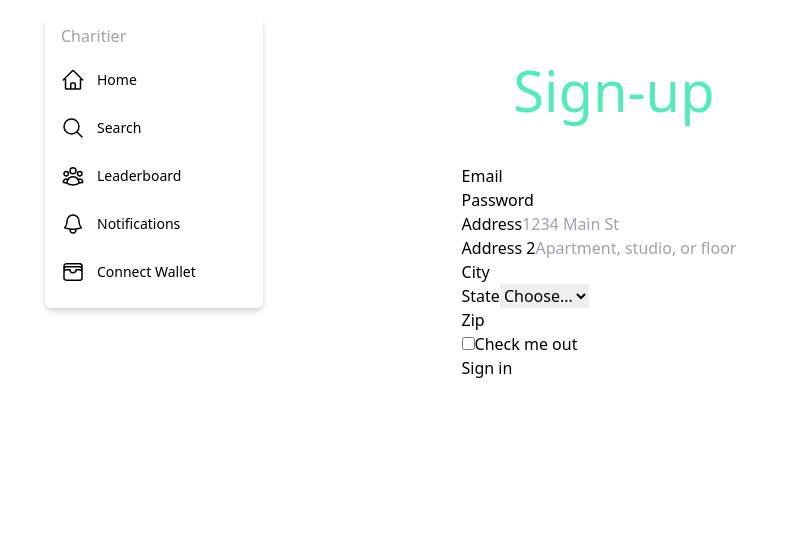
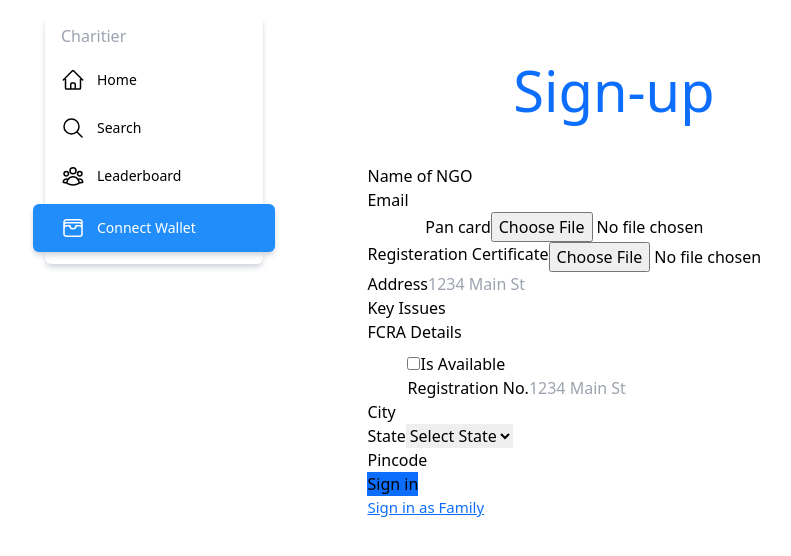
Before and after one commit to adityanithariya/Charitier-client, a Next.js app: page /signup in a window 1280 px wide. Shown: the top 556 px of the page, without its empty margins (147-938 px from the left). Built offline with nearby package versions, Linux system fonts and the light colour scheme.

Commit message:
Bug Fixes

```diff
--- a/app/signup/page.js
+++ b/app/signup/page.js
@@ -6,115 +6,118 @@ import styles from "@css/Signup.module.css";
 const NGO = () => {
     return (
         <>
-            <div classNameName={styles.ele}>
-                <label htmlhtmlFor="ngo-name">Name of ngo</label>
-                <input type="text" placeholder="Name of NGO" id="ngo-name" />
+            <div className="col-md-12">
+                <label htmlFor="inputname" className="form-label">
+                    Name of NGO
+                </label>
+                <input type="text" className="form-control" id="inputname" />
             </div>
-            <div classNameName={styles.ele}>
-                <label htmlhtmlFor="ngo-email">E-mail</label>
-                <input type="email" id="ngo-email" placeholder="Email" />
+            <div className="col-md-12">
+                <label htmlFor="inputEmail4" className="form-label">
+                    Email
+                </label>
+                <input type="email" className="form-control" id="inputEmail4" />
             </div>
-            <div classNameName={styles.ele}>
-                <label htmlhtmlFor="ngo-web-url">Wbsite URL</label>
-                <input type="url" placeholder="Website Url" id="ngo-web-url" />
-            </div>
-            <div classNameName={styles.ele}>
-                <label htmlhtmlFor="ngo-certificate">
-                    Registration Certificate
+
+            <div className="input-group align-center">
+                <label
+                    htmlFor="inputGroupFile04"
+                    className="form-label col-md-2"
+                >
+                    Pan card
                 </label>
                 <input
                     type="file"
-                    placeholder="Registration Certificate"
-                    id="ngo-certificate"
+                    className="form-control col-md-10"
+                    id="inputGroupFile04"
+                    aria-describedby="inputGroupFileAddon04"
+                    aria-label="Upload"
+                    // width={"70%"}
                 />
             </div>
-            <div classNameName={styles.ele}>
-                <label htmlhtmlFor="ngo-Act-Name">Account Name</label>
-                <input type="text" placeholder="Act Name" id="ngo-Act-Name" />
+            <div className="input-group flex ">
+                <label
+                    htmlFor="inputGroupFile05"
+                    className="form-label col-md-4"
+                >
+                    Registeration Certificate
+                </label>
+                <input
+                    type="file"
+                    className="form-control col-md-8"
+                    id="inputGroupFile05"
+                    aria-describedby="inputGroupFileAddon04"
+                    aria-label="Upload"
+                    // width={"70%"}
+                />
             </div>
-            <div classNameName={styles.ele}>
-                <label htmlhtmlFor="ngo-type">Type of Ngo</label>
+            <div className="col-12">
+                <label htmlFor="inputAddress" className="form-label">
+                    Address
+                </label>
                 <input
                     type="text"
-                    placeholder="Type of NGO"
-                    id="ngo-type"
-                />{" "}
+                    className="form-control"
+                    id="inputAddress"
+                    placeholder="1234 Main St"
+                />
             </div>
-            {/* Can be a dropdown*/}
-            <div classNameName={styles.ele}>
-                <label htmlhtmlFor="ngo-pan">Pan Card</label>
-                <input type="file" placeholder="Pan Card" id="ngo-pan" />
-            </div>
-            <div classNameName={styles.ele}>
-                <label htmlhtmlFor="ngo-key">key issues</label>
-
-                <input type="text" placeholder="key issues" id="ngo-key" />
+            <div className="col-md-12">
+                <label htmlFor="inputname" className="form-label">
+                    Key Issues
+                </label>
+                <input type="text" className="form-control" id="inputname" />
             </div>
             <div>
-                <div classNameName={styles.ele}>
-                    <div>FCRA Details</div>
-                    <div>
-                        <input type="checkbox" id="isAvailable" />
-                        <label htmlhtmlFor="isAvailable">Is Available</label>
-                    </div>
+                <div className="mb-2">FCRA Details</div>
+                <div className="form-check pl-10">
+                    <input
+                        className="form-check-input"
+                        type="checkbox"
+                        value=""
+                        id="flexCheckDefault"
+                    />
+                    <label
+                        className="form-check-label"
+                        htmlFor="flexCheckDefault"
+                    >
+                        Is Available
+                    </label>
                 </div>
-                <div classNameName={styles.ele}>
-                    <label htmlhtmlFor="ngo-Registration-No">
-                        Registration No
+                <div className="col-12 pl-10">
+                    <label htmlFor="inputReg" className="form-label">
+                        Registration No.
                     </label>
-
                     <input
-                        type="number"
-                        placeholder="Registration No"
-                        id="ngo-Registration-No"
+                        type="text"
+                        className="form-control"
+                        id="inputReg"
+                        placeholder="1234 Main St"
                     />
                 </div>
             </div>
-            <div>
-                <div classNameName={styles.ele}>
-                    <label htmlhtmlFor="ngo-place">Place</label>
-
-                    <input type="text" placeholder="Place" id="ngo-place" />
-                </div>
-                <div classNameName={styles.ele}>
-                    <label htmlhtmlFor="ngo-city">City</label>
-
-                    <input type="text" placeholder="City" id="ngo-city" />
-                </div>
-                <div classNameName={styles.ele}>
-                    <label htmlhtmlFor="ngo-state">State</label>
-
-                    <input type="text" placeholder="State" id="ngo-state" />
-                </div>
-                <div classNameName={styles.ele}>
-                    <label htmlhtmlFor="ngo-pincode">Pincode</label>
-
-                    <input
-                        type="number"
-                        placeholder="Pincode"
-                        id="ngo-pincode"
-                    />
-                </div>
-                <div classNameName={styles.ele}>
-                    <label htmlhtmlFor="ngo-number">Number</label>
-
-                    <input
-                        type="number"
-                        placeholder="Phone Number"
-                        id="ngo-number"
-                    />
-                </div>
-                <div classNameName={styles.ele}>
-                    <label htmlhtmlFor="ngo-alt-number">AlterateNumber</label>
-
-                    <input
-                        type="number"
-                        placeholder="Phone Number"
-                        id="ngo-alt-number"
-                    />
-                </div>
-
-                {/* <input type="number" placeholder="Alt Phone Number" /> */}
+            <div className="col-md-6">
+                <label htmlFor="inputCity" className="form-label">
+                    City
+                </label>
+                <input type="text" className="form-control" id="inputCity" />
+            </div>
+            <div className="col-md-4">
+                <label htmlFor="inputState" className="form-label">
+                    State
+                </label>
+                <select id="inputState" className="form-select">
+                    <option>Select State</option>
+                    <option>Rajasthan</option>
+                    <option>up</option>
+                    <option>mp</option>
+                </select>
+            </div>
+            <div className="col-md-2">
+                <label htmlFor="inputZip" className="form-label">
+                    Pincode
+                </label>
+                <input type="text" className="form-control" id="inputZip" />
             </div>
         </>
     );
@@ -183,21 +186,35 @@ Member[4] members;
 const Family = () => {
     return (
         <>
-            <div className="col-md-6">
+            <div className="col-md-12">
                 <label htmlFor="inputEmail4" className="form-label">
                     Email
                 </label>
                 <input type="email" className="form-control" id="inputEmail4" />
             </div>
-            <div className="col-md-6">
-                <label htmlFor="inputPassword4" className="form-label">
-                    Password
+
+            <div className="input-group flex ">
+                <label
+                    htmlFor="inputGroupFile04"
+                    className="form-label col-md-2"
+                >
+                    Pan card
                 </label>
                 <input
-                    type="password"
-                    className="form-control"
-                    id="inputPassword4"
+                    type="file"
+                    className="form-control col-md-10"
+                    id="inputGroupFile04"
+                    aria-describedby="inputGroupFileAddon04"
+                    aria-label="Upload"
+                    // width={"70%"}
                 />
+                <button
+                    className="btn btn-outline-secondary"
+                    type="button"
+                    id="inputGroupFileAddon04"
+                >
+                    upload
+                </button>
             </div>
             <div className="col-12">
                 <label htmlFor="inputAddress" className="form-label">
@@ -210,17 +227,7 @@ const Family = () => {
                     placeholder="1234 Main St"
                 />
             </div>
-            <div className="col-12">
-                <label htmlFor="inputAddress2" className="form-label">
-                    Address 2
-                </label>
-                <input
-                    type="text"
-                    className="form-control"
-                    id="inputAddress2"
-                    placeholder="Apartment, studio, or floor"
-                />
-            </div>
+
             <div className="col-md-6">
                 <label htmlFor="inputCity" className="form-label">
                     City
@@ -232,44 +239,51 @@ const Family = () => {
                     State
                 </label>
                 <select id="inputState" className="form-select">
-                    <option selected>Choose...</option>
-                    <option>...</option>
+                    <option>Select State</option>
+                    <option>Rajasthan</option>
+                    <option>up</option>
+                    <option>mp</option>
                 </select>
             </div>
             <div className="col-md-2">
                 <label htmlFor="inputZip" className="form-label">
-                    Zip
+                    Pincode
                 </label>
                 <input type="text" className="form-control" id="inputZip" />
-            </div>
-            <div className="col-12">
-                <div className="form-check">
-                    <input
-                        className="form-check-input"
-                        type="checkbox"
-                        id="gridCheck"
-                    />
-                    <label className="form-check-label" htmlFor="gridCheck">
-                        Check me out
-                    </label>
-                </div>
             </div>
         </>
     );
 };
 
 const Signup = () => {
-    const [typepOfAccount, setTypepOfAccount] = useState(false);
+    const [typeOfAccount, setTypeOfAccount] = useState(true);
     return (
         <>
             <h2 className={styles.heading}>Sign-up</h2>
             <div className="align-center">
                 <form className="row g-3">
-                    {typepOfAccount ? <NGO /> : <Family />}
+                    {typeOfAccount ? <NGO /> : <Family />}
                     <div className="col-12">
-                        <button type="submit" className="btn btn-primary">
+                        <button
+                            type="submit"
+                            className="btn btn-primary"
+                            style={{ backgroundColor: "#0d6efd" }}
+                        >
                             Sign in
                         </button>
+                    </div>
+                    <div
+                        style={{
+                            width: "50%",
+                            textAlign: "left",
+                            fontSize: "15px",
+                            color: "#0d6efd",
+                            textDecoration: "underline",
+                            cursor: "pointer",
+                        }}
+                        onClick={(e) => setTypeOfAccount(!typeOfAccount)}
+                    >
+                        {typeOfAccount ? "Sign in as Family" : "Sign in as NGO"}
                     </div>
                 </form>
             </div>
--- a/components/Avatar.js
+++ b/components/Avatar.js
@@ -1,11 +1,11 @@
-export default function Avatar({size}) {
-  let width = 'w-12';
-  if (size === 'lg') {
-    width = 'w-24 md:w-36';
-  }
-  return (
-    <div className={`${width} rounded-full overflow-hidden`}>
-      <img src="https://images.unsplash.com/photo-1542909168-82c3e7fdca5c?ixlib=rb-4.0.3&ixid=MnwxMjA3fDB8MHxwaG90by1wYWdlfHx8fGVufDB8fHx8&auto=format&fit=crop&w=1160&q=80" alt=""/>
-    </div>
-  );
+export default function Avatar({ size }) {
+    let width = "w-12";
+    if (size === "lg") {
+        width = "w-24 md:w-36";
+    }
+    return (
+        <div className={`${width} rounded-full overflow-hidden`}>
+            <img src="/images/profile.svg" alt="Profile" />
+        </div>
+    );
 }
--- a/components/NavigationCard.js
+++ b/components/NavigationCard.js
@@ -52,13 +52,13 @@ export default function NavigationCard() {
                         xmlns="http://www.w3.org/2000/svg"
                         fill="none"
                         viewBox="0 0 24 24"
-                        stroke-width="1.5"
+                        strokeWidth="1.5"
                         stroke="currentColor"
-                        class="w-6 h-6"
+                        className="w-6 h-6"
                     >
                         <path
-                            stroke-linecap="round"
-                            stroke-linejoin="round"
+                            strokeLinecap="round"
+                            strokeLinejoin="round"
                             d="M21 21l-5.197-5.197m0 0A7.5 7.5 0 105.196 5.196a7.5 7.5 0 0010.607 10.607z"
                         />
                     </svg>
@@ -88,7 +88,7 @@ export default function NavigationCard() {
                     </svg>
                     <span className="hidden md:block">Leaderboard</span>
                 </Link>
-                <Link
+                {/* <Link
                     href="/notifications"
                     className={
                         pathname === "/notifications"
@@ -111,19 +111,26 @@ export default function NavigationCard() {
                         />
                     </svg>
                     <span className="hidden md:block">Notifications</span>
-                </Link>
-                <Link href="/login" className={nonActiveElementClasses}>
+                </Link> */}
+                <Link
+                    href="/connect"
+                    className={
+                        pathname === "/connect" || pathname === "/signup"
+                            ? activeElementClasses
+                            : nonActiveElementClasses
+                    }
+                >
                     <svg
                         xmlns="http://www.w3.org/2000/svg"
                         fill="none"
                         viewBox="0 0 24 24"
-                        stroke-width={1.5}
+                        strokeWidth={1.5}
                         stroke="currentColor"
-                        class="w-6 h-6"
+                        className="w-6 h-6"
                     >
                         <path
-                            stroke-linecap="round"
-                            stroke-linejoin="round"
+                            strokeLinecap="round"
+                            strokeLinejoin="round"
                             d="M21 12a2.25 2.25 0 00-2.25-2.25H15a3 3 0 11-6 0H5.25A2.25 2.25 0 003 12m18 0v6a2.25 2.25 0 01-2.25 2.25H5.25A2.25 2.25 0 013 18v-6m18 0V9M3 12V9m18 0a2.25 2.25 0 00-2.25-2.25H5.25A2.25 2.25 0 003 9m18 0V6a2.25 2.25 0 00-2.25-2.25H5.25A2.25 2.25 0 003 6v3"
                         />
                     </svg>
--- a/components/PostCard.js
+++ b/components/PostCard.js
@@ -180,7 +180,7 @@ export default function PostCard() {
                 <div className="align-center">
                     <div style={{ fontSize: "13px" }}>Donation Progress</div>
                     <div
-                        class="progress"
+                        className="progress"
                         role="progressbar"
                         aria-label="Basic example"
                         aria-valuenow="0"
@@ -262,14 +262,14 @@ export default function PostCard() {
                             xmlns="http://www.w3.org/2000/svg"
                             fill="none"
                             viewBox="0 0 24 24"
-                            strokeWidth={1.5}
+                            strokeWidth="1.5"
                             stroke="currentColor"
                             className="w-6 h-6"
                         >
                             <path
                                 strokeLinecap="round"
                                 strokeLinejoin="round"
-                                d="M2.25 15.75l5.159-5.159a2.25 2.25 0 013.182 0l5.159 5.159m-1.5-1.5l1.409-1.409a2.25 2.25 0 013.182 0l2.909 2.909m-18 3.75h16.5a1.5 1.5 0 001.5-1.5V6a1.5 1.5 0 00-1.5-1.5H3.75A1.5 1.5 0 002.25 6v12a1.5 1.5 0 001.5 1.5zm10.5-11.25h.008v.008h-.008V8.25zm.375 0a.375.375 0 11-.75 0 .375.375 0 01.75 0z"
+                                d="M6 12L3.269 3.126A59.768 59.768 0 0121.485 12 59.77 59.77 0 013.27 20.876L5.999 12zm0 0h7.5"
                             />
                         </svg>
                     </button>
--- a/public/css/Signup.module.css
+++ b/public/css/Signup.module.css
@@ -12,7 +12,7 @@
 }
 .heading {
     font-size: 3.5rem;
-    color: rgb(84, 235, 184);
+    color: #0d6efd;
 
     margin: 2rem auto;
     text-align: center;
```
Also changed, not shown: app/connect/page.js (+77 -77 lines), app/profile/page.js (+10 -9 lines), components/Layout.js (+5 -7 lines), components/database.js (+5 -40 lines), jsconfig.json (+4 -12 lines), public/images/profile.svg (added).
